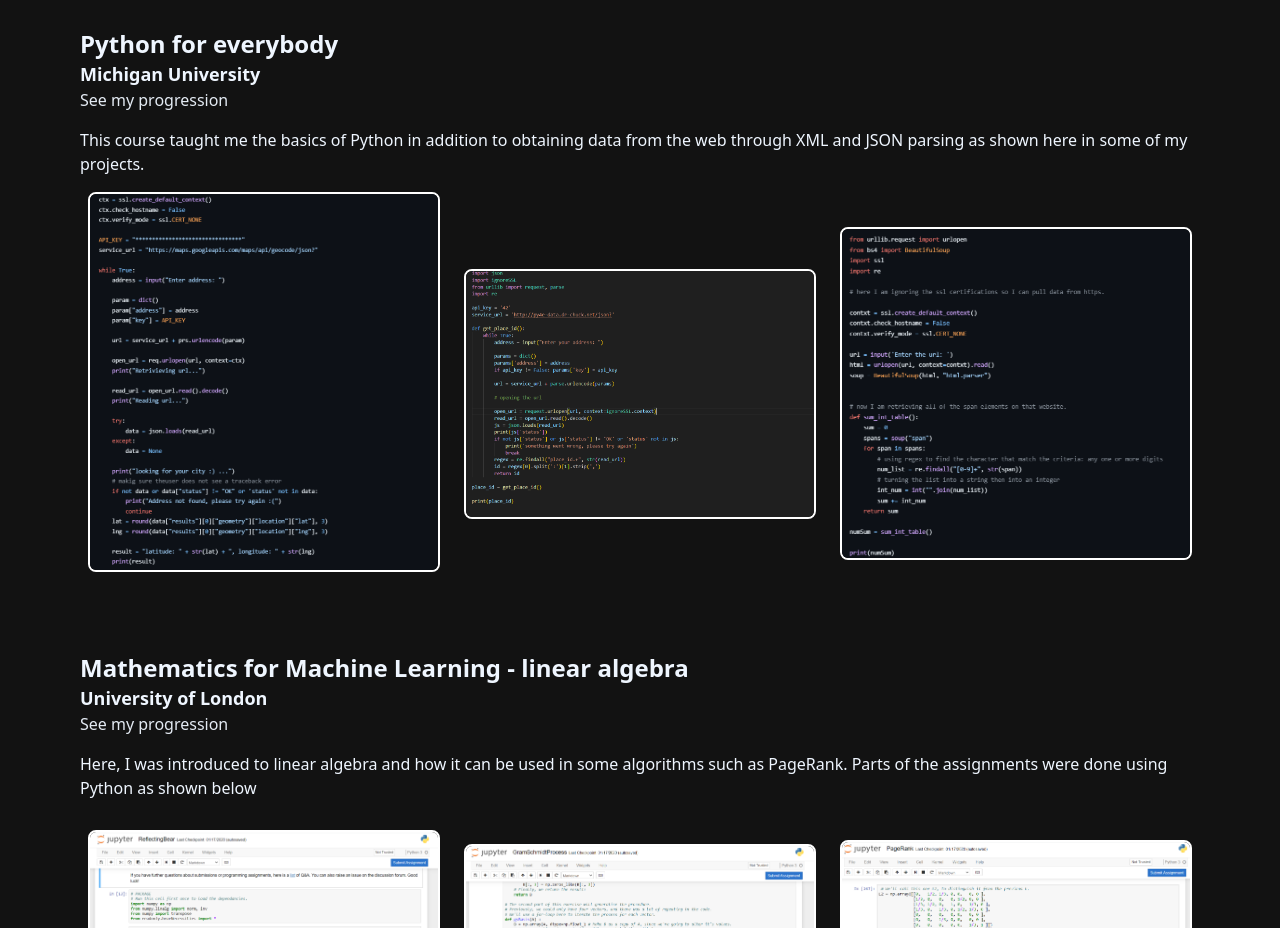
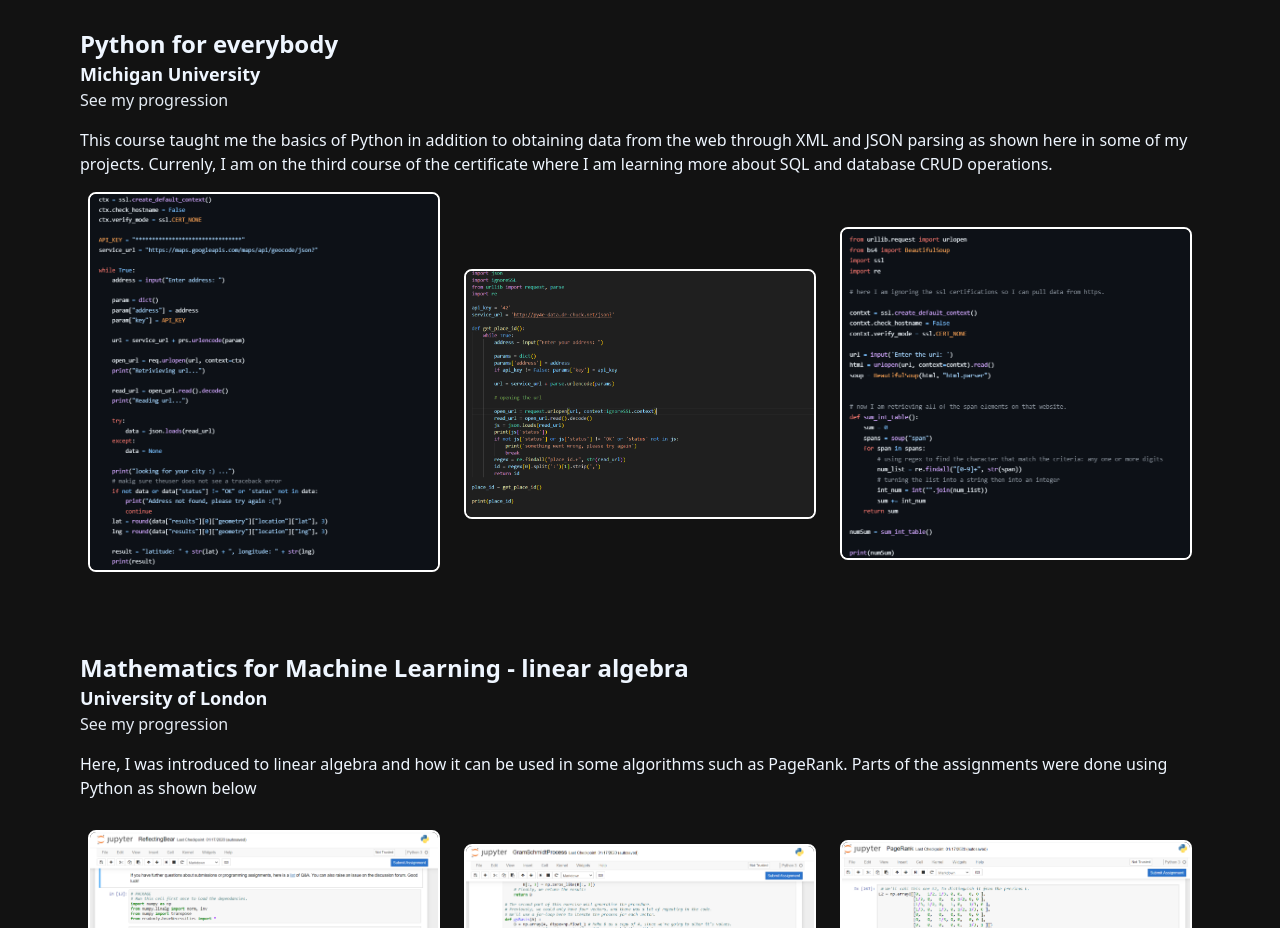
Before and after one commit to Achraf333-m/portfolio, a Next.js app: page /certificates in a window 1280 px wide. Shown: the part 1320-2248 px from the top of the page. Built offline with nearby package versions, Linux system fonts and the light colour scheme.

Commit message:
cert update

```diff
--- a/pages/certificates.jsx
+++ b/pages/certificates.jsx
@@ -78,7 +78,7 @@
               title="Python for everybody"
               subtitle="Michigan University"
               link="https://www.coursera.org/account/accomplishments/verify/KFR5WMKUR2Q9?utm_source=link&utm_medium=certificate&utm_content=cert_image&utm_campaign=sharing_cta&utm_product=course"
-              desc="This course taught me the basics of Python in addition to obtaining data from the web through XML and JSON parsing as shown here in some of my projects."
+              desc="This course taught me the basics of Python in addition to obtaining data from the web through XML and JSON parsing as shown here in some of my projects. Currenly, I am on the third course of the certificate where I am learning more about SQL and database CRUD operations."
             />
             <Cert
               image1={la1}
```
